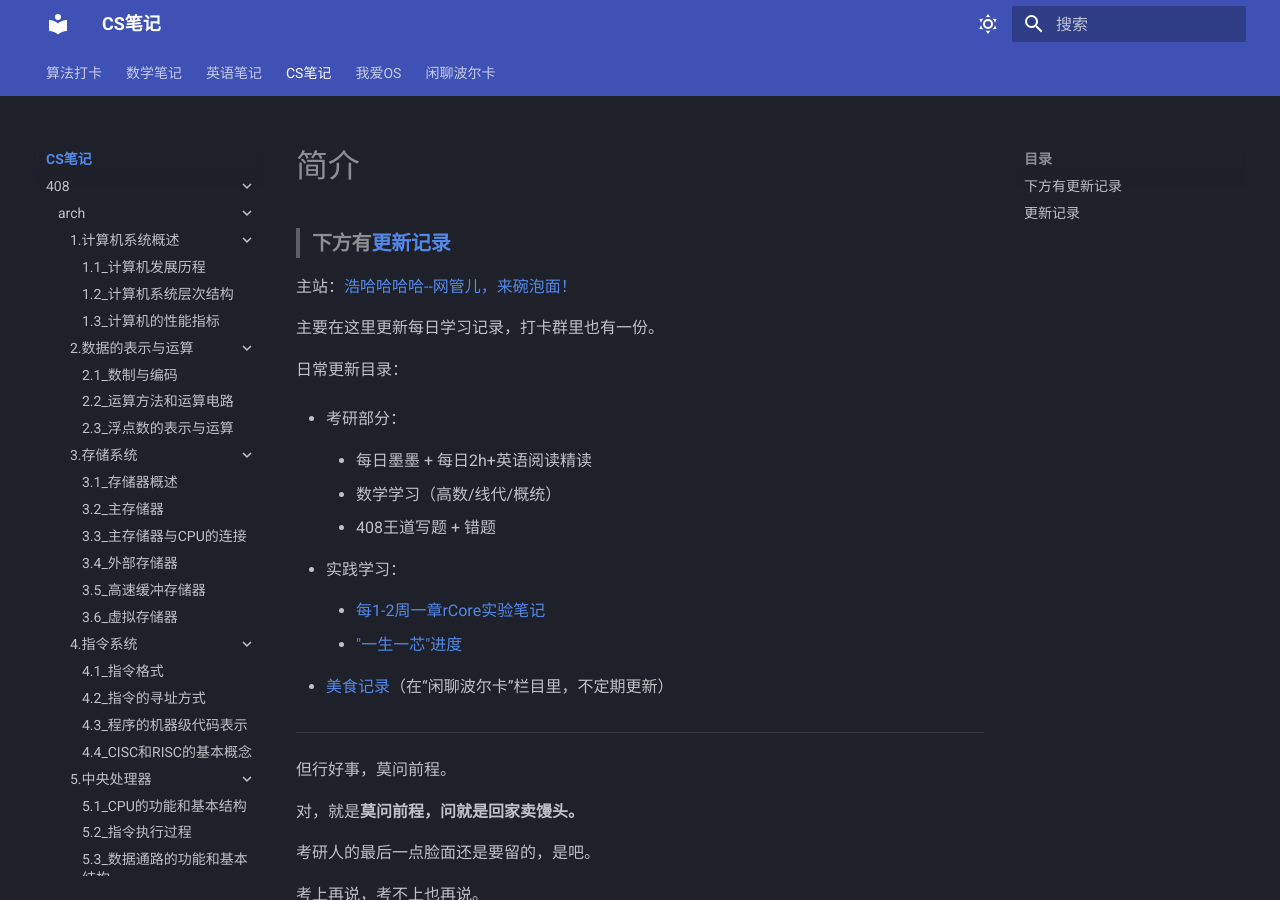
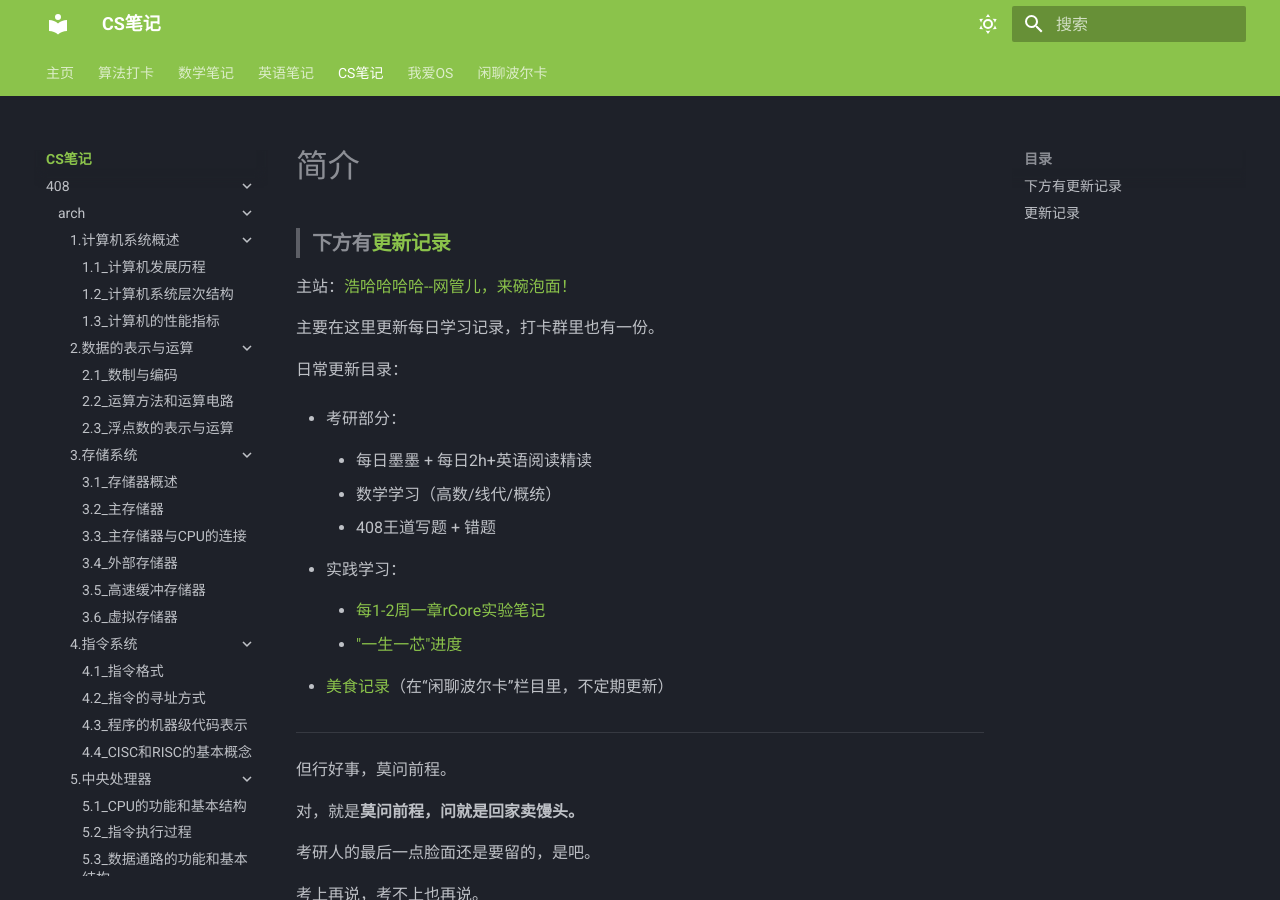
Before and after one commit to Haohahahaha/cs, an MkDocs documentation site: the page built from docs/index.md, in a window 1280 px wide and 900 px high. Built offline with MkDocs 1.6.1 and Material for MkDocs 9.7.7, drawn with Linux system fonts in a browser that asks for light colours.

Commit message:
2023-11-05_20:35:16 update

```diff
--- a/mkdocs.yml
+++ b/mkdocs.yml
@@ -5,14 +5,14 @@ theme:
     logo: material/library
   palette:
     - scheme: slate # 夜间模式
-      primary: indigo
-      accent: orange
+      primary: light green
+      accent: lime
       toggle:
         icon: material/weather-sunny
         name: 切换至日间模式
     - scheme: default # 日间模式
-      primary: indigo # 上方的
-      accent: orange # 链接等可交互元件的高亮色
+      primary: light green # 上方的
+      accent: lime # 链接等可交互元件的高亮色
       toggle:
         icon: material/weather-night # 图标
         name: 切换至夜间模式 # 鼠标悬浮提示
@@ -29,11 +29,12 @@ theme:
 edit_uri: edit/main/docs
 
 nav:
+  - 主页: http://haohaha.cn
   - 算法打卡: http://alg.haohaha.cn
   - 数学笔记: http://math.haohaha.cn
   - 英语笔记: http://eng.haohaha.cn
   - CS笔记:
-    - 简介与日志: index.md
+    - index.md
     - 408:
       - arch:
         - 1.计算机系统概述:
```
Also changed, not shown: 1 other file.
